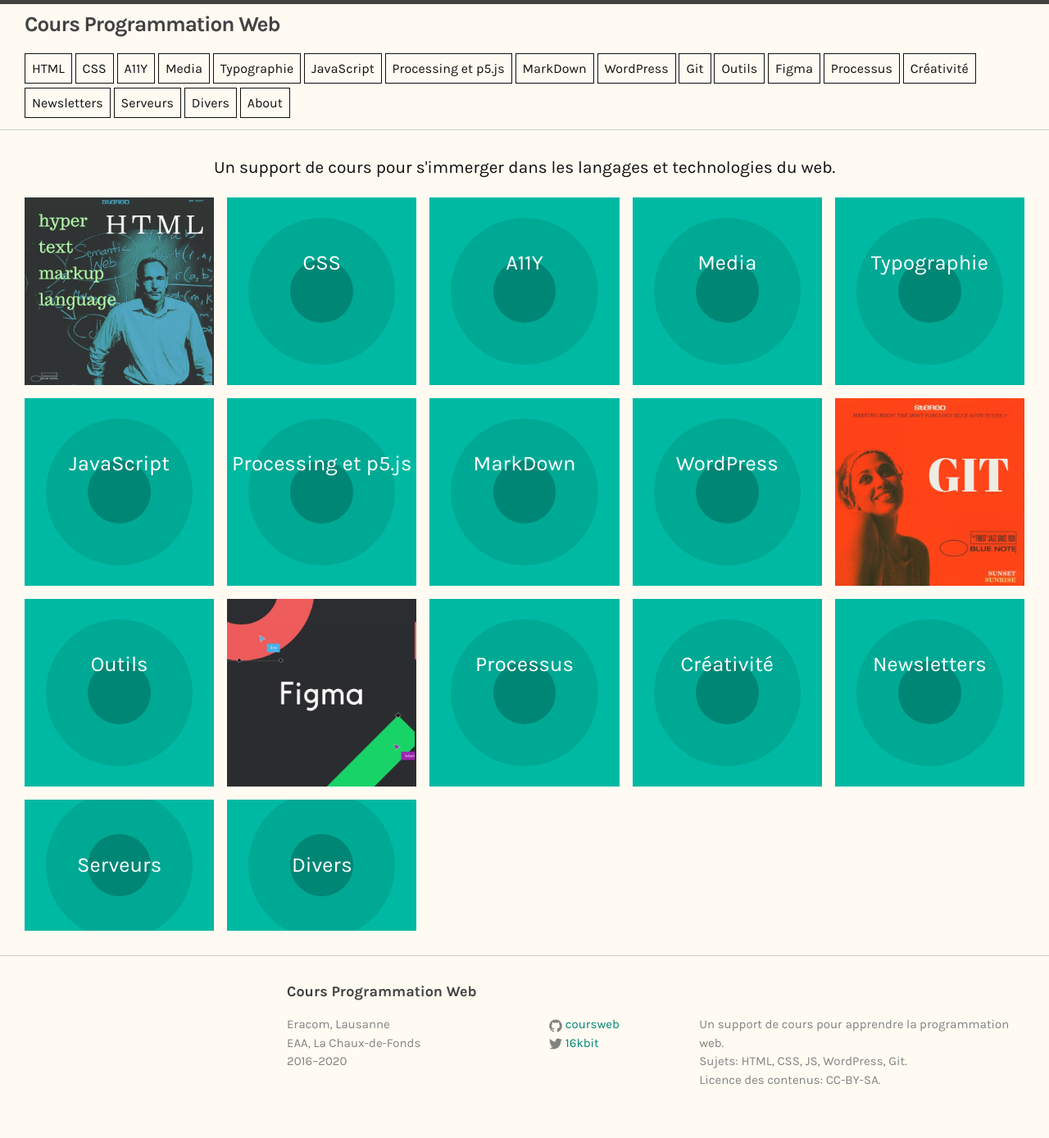
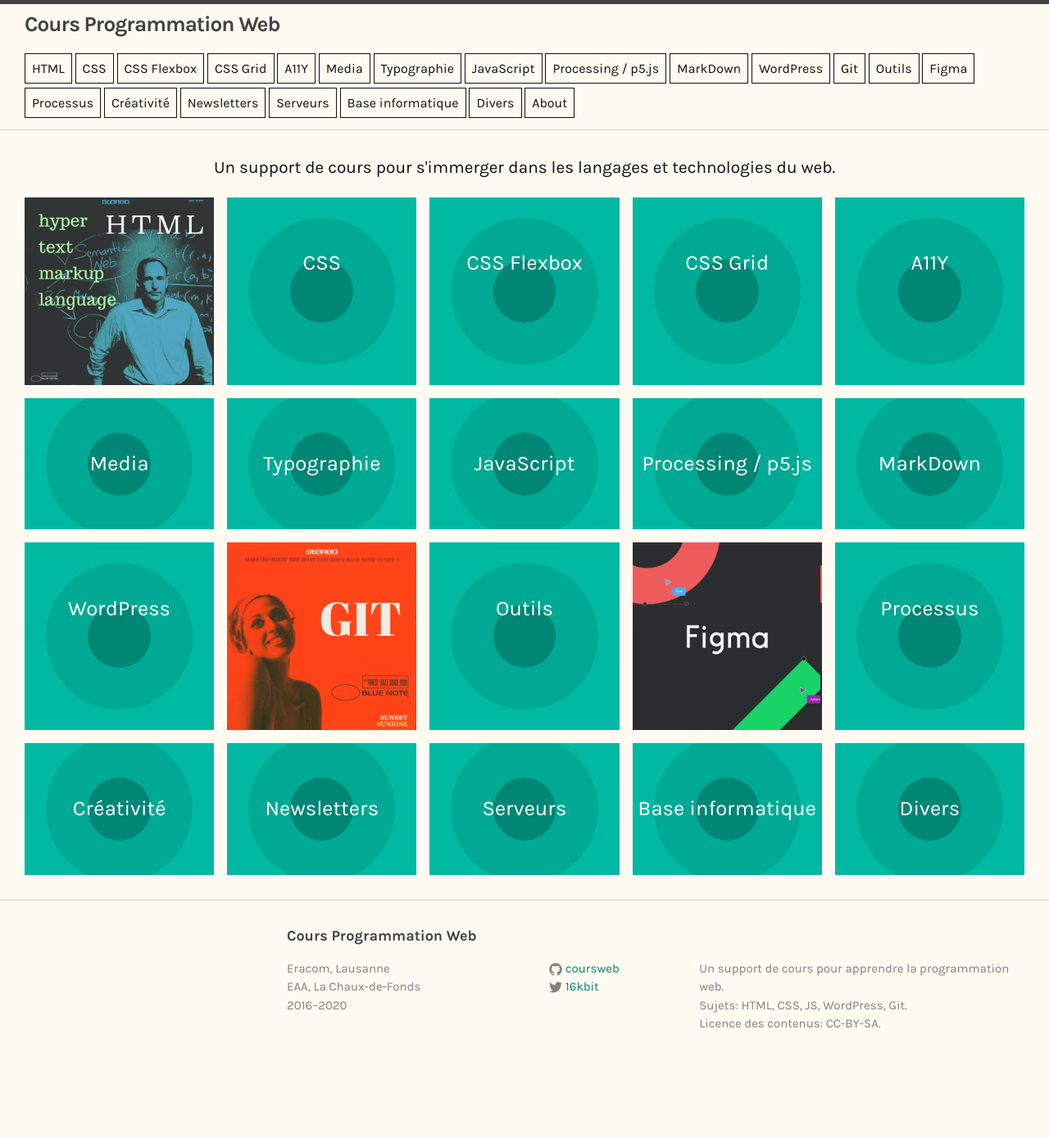
Before and after one commit to coursweb/coursweb.github.io, a Jekyll site: the page built from index.html, in a window 1280 px wide. Shown: the whole page at 82% size. Built offline with Jekyll 4.4.1, drawn with Linux system fonts in a browser that asks for light colours; after the commit the page ends 1321 px from its top, so only the background shows below that.

Commit message:
ajout Flexbox et Grid

```diff
--- a/_config.yml
+++ b/_config.yml
@@ -42,6 +42,10 @@
    url: html
  - title: CSS
    url: css
+ - title: CSS Flexbox
+   url: css-flexbox
+ - title: CSS Grid
+   url: css-grid
  - title: A11Y
    url: a11y
  - title: Media
@@ -50,7 +54,7 @@
    url: typographie
  - title: JavaScript
    url: javascript
- - title: Processing et p5.js
+ - title: Processing / p5.js
    url: processing
  - title: MarkDown
    url: markdown
@@ -70,6 +74,8 @@
    url: newsletters
  - title: Serveurs
    url: serveurs
+ - title: Base informatique
+   url: informatique-base
  - title: Divers
    url: divers
 
```
